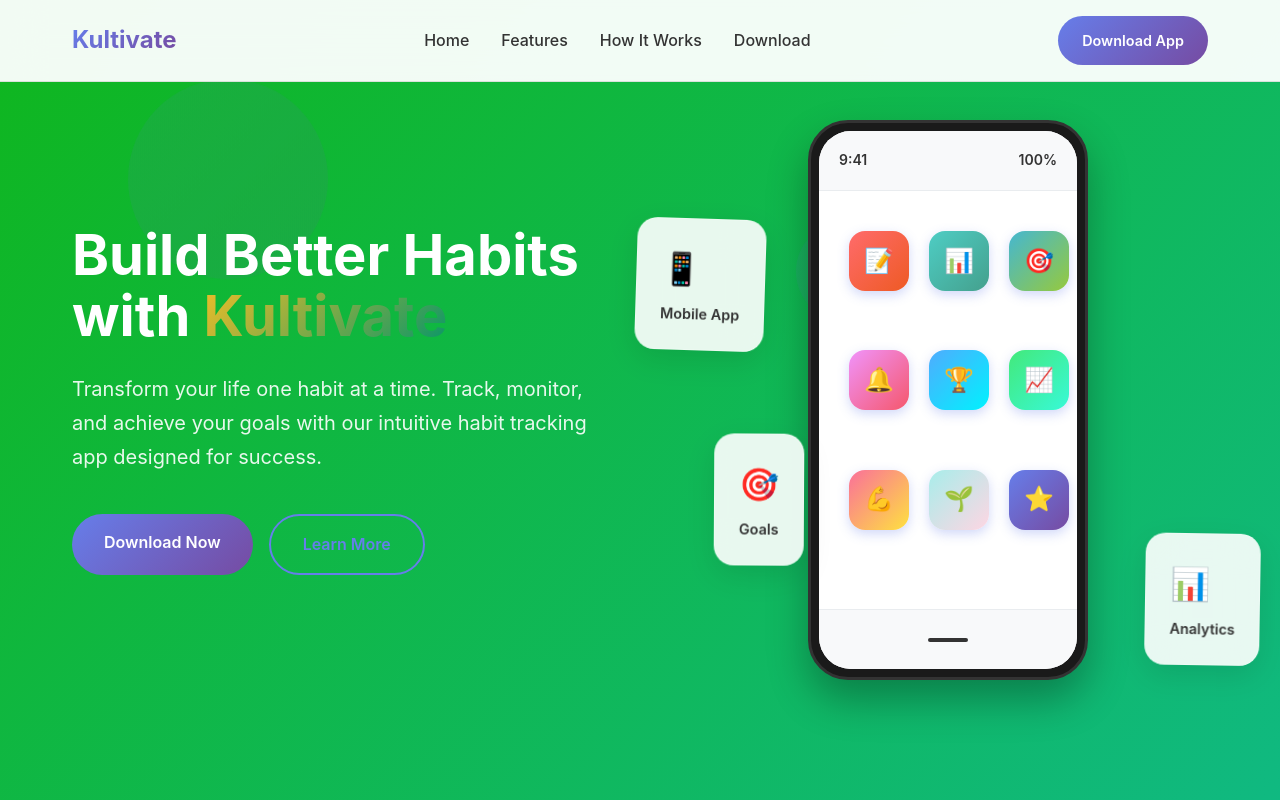
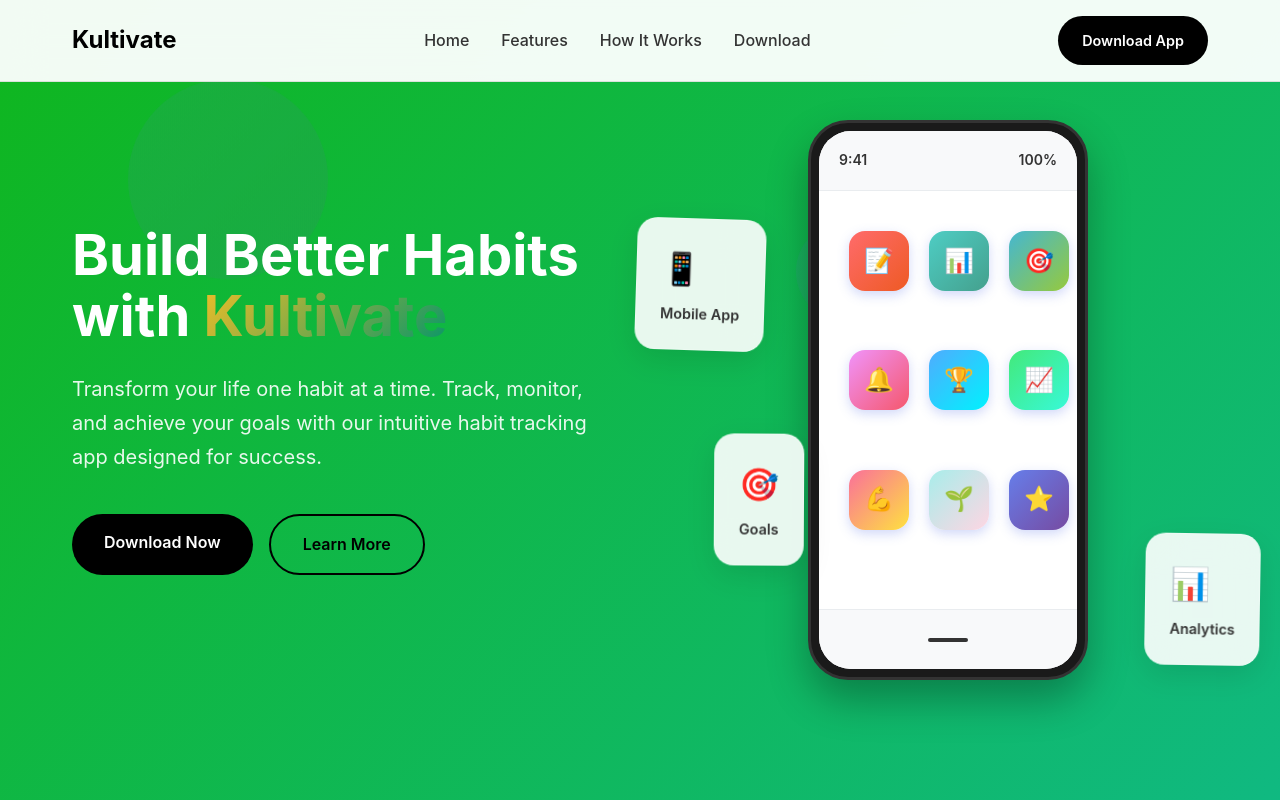
Before and after one commit to kartik480/HaBitTrackerWebIntro, a React (Create React App) app: page / in a window 1280 px wide. Shown: the top 800 px of the page. Built offline with nearby package versions, Linux system fonts and the light colour scheme; the HTML template or start-up script is replaced by a standard one.

Commit message:
changed some txt and button clr

```diff
--- a/src/App.css
+++ b/src/App.css
@@ -59,7 +59,7 @@
 .btn {
   display: inline-block;
   padding: 1rem 2rem;
-  background: linear-gradient(135deg, #667eea 0%, #764ba2 100%);
+  background: #000000;
   color: white;
   text-decoration: none;
   border-radius: 50px;
@@ -72,17 +72,17 @@
 
 .btn:hover {
   transform: translateY(-2px);
-  box-shadow: 0 10px 25px rgba(102, 126, 234, 0.3);
+  box-shadow: 0 10px 25px rgba(0, 0, 0, 0.3);
 }
 
 .btn-secondary {
   background: transparent;
-  color: #667eea;
-  border: 2px solid #667eea;
+  color: #000000;
+  border: 2px solid #000000;
 }
 
 .btn-secondary:hover {
-  background: #667eea;
+  background: #000000;
   color: white;
 }
 
--- a/src/components/Header.css
+++ b/src/components/Header.css
@@ -25,12 +25,8 @@
 .logo a {
   font-size: 1.5rem;
   font-weight: 700;
-  color: #333;
+  color: #000000;
   text-decoration: none;
-  background: linear-gradient(135deg, #667eea 0%, #764ba2 100%);
-  -webkit-background-clip: text;
-  -webkit-text-fill-color: transparent;
-  background-clip: text;
 }
 
 .nav-list {
```
